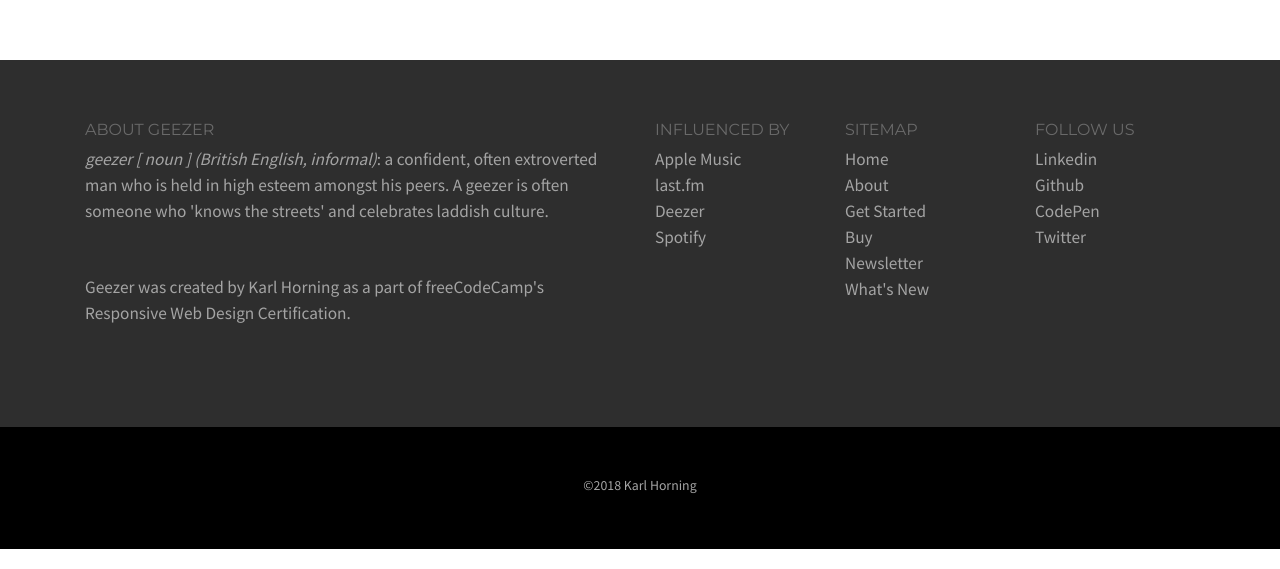
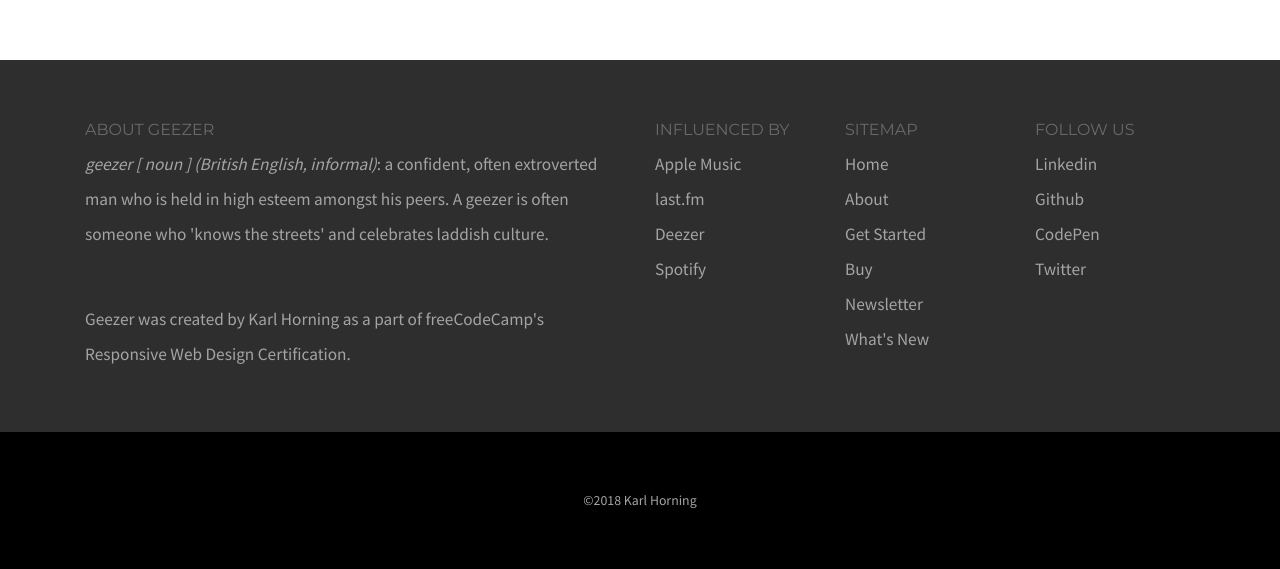
Before and after one commit to Karl-Horning/fcc-build-a-project-landing-page, a plain HTML site: page index.html in a window 1280 px wide. Shown: the part 5014-5583 px from the top of the page. Drawn offline with Linux system fonts and the light colour scheme.

Commit message:
Spacing added to the footer to make the text more spaced out and easier to click on

```diff
--- a/resources/css/styles.css
+++ b/resources/css/styles.css
@@ -26,7 +26,7 @@ a:hover { box-shadow: inset 0 -0.25em #ffc107; }
 .display-4, .lead, .gradient-bg { text-shadow: 1px 1px 4px #000; }
 .lead { font-weight: 500; }
 footer h4 { color: #696969; }
-footer, footer a { color: #a4a4a4; }
+footer, footer a { color: #a4a4a4; line-height: 35px; }
 
 /* images */
 header { background: url('../img/adult-braided-braided-hair-936132.jpg'); }
@@ -136,10 +136,10 @@ section .container {
 /* footer styles */
 .footer-links {
     background: #2e2e2e;
-    padding: 60px 0 50px;
+    padding: 60px 0 10px;
 }
 
 .footer-copyright {
     background: #000;
-    padding: 45px 0 1px;
+    padding: 50px 0 1px;
 }
```
